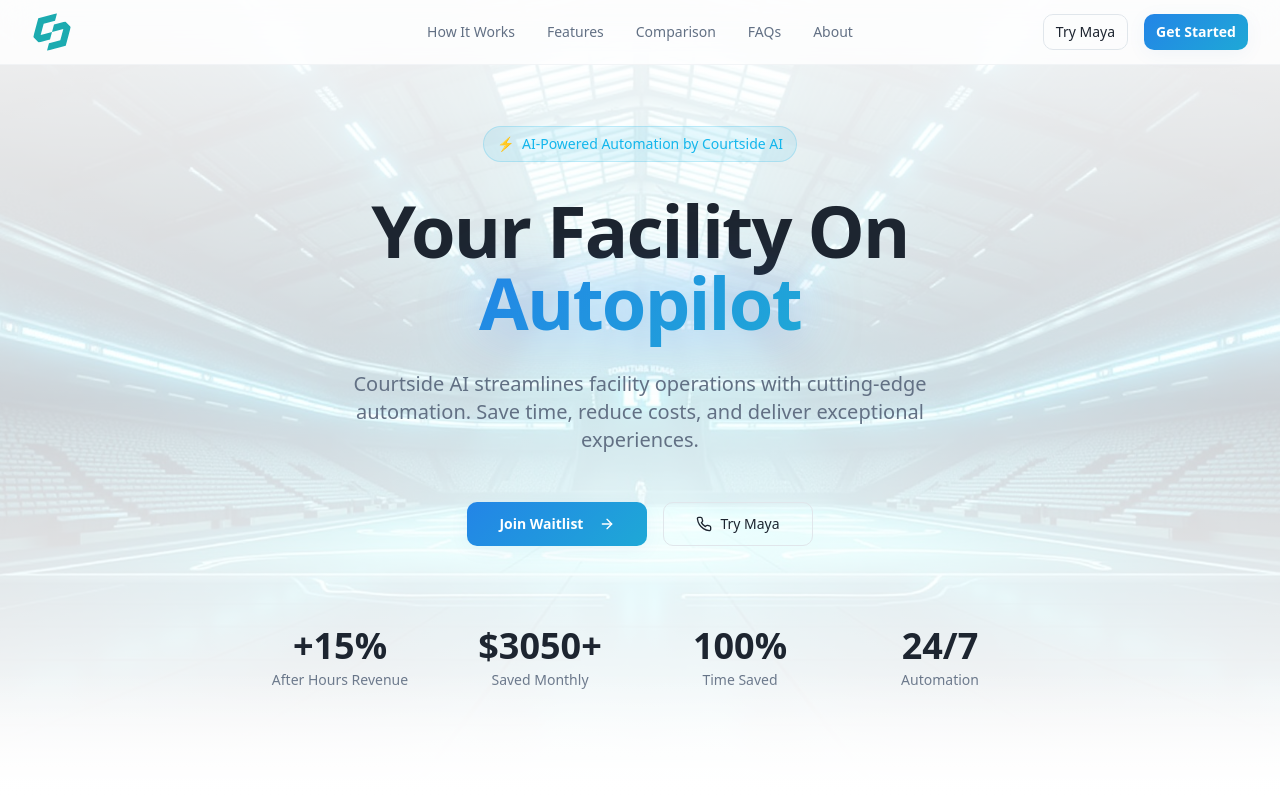
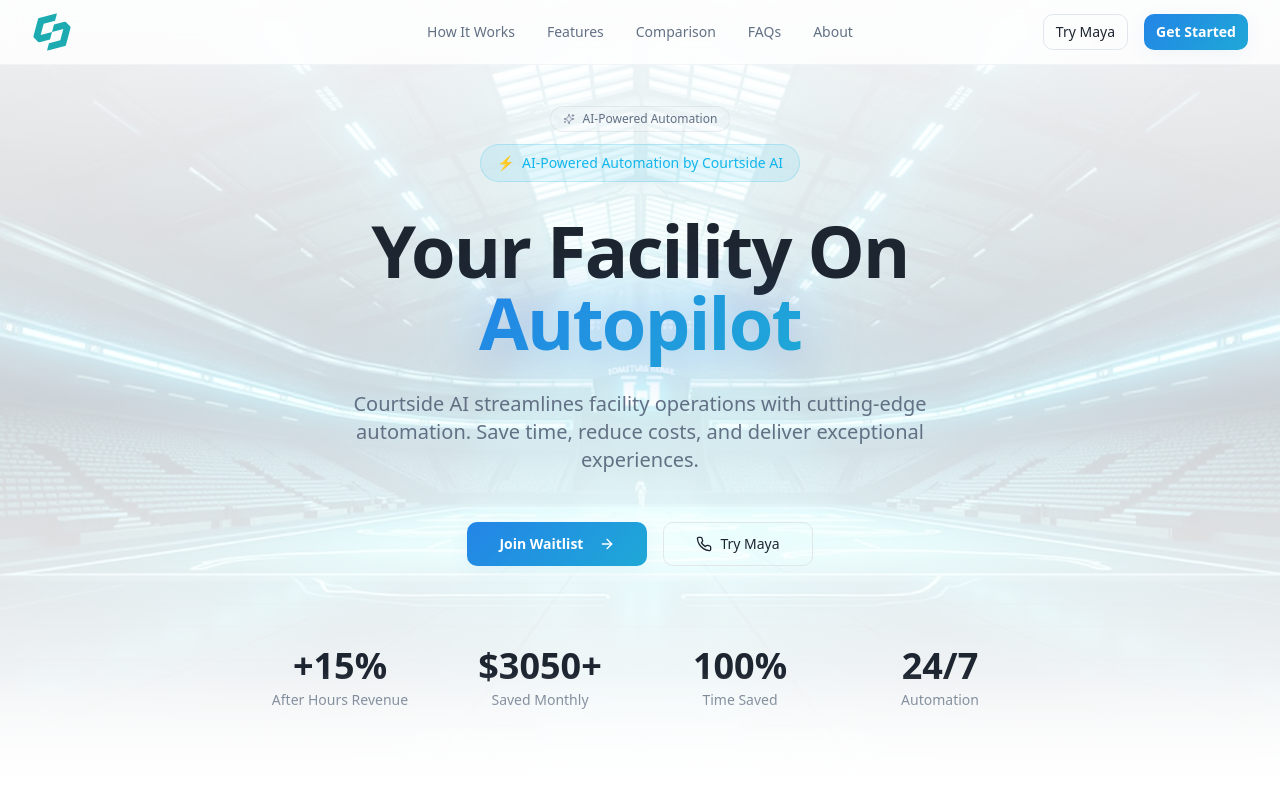
Before and after one commit to courtsideai/courtside-ai-landing, a React (Vite) app: page / in a window 1280 px wide. Shown: the top 800 px of the page. Built offline with nearby package versions, Linux system fonts and the light colour scheme; the HTML template or start-up script is replaced by a standard one.

Commit message:
Reverted to commit 4d048021ba5bd4e3a58e84389914fd05e57bcd6f

```diff
--- a/src/components/Hero.tsx
+++ b/src/components/Hero.tsx
@@ -20,10 +20,13 @@ const Hero = () => {
           {/* Badges */}
           <div className="flex flex-col items-center gap-3 animate-fade-in">
             {/* Brand Pill - Subtle */}
-
+            <div className="inline-flex items-center gap-2 px-3 py-1 rounded-full bg-muted/30 border border-muted-foreground/10 text-muted-foreground">
+              <Sparkles className="h-3 w-3 opacity-70" />
+              <span className="text-xs font-medium">AI-Powered Automation</span>
+            </div>
 
             {/* Main Pill - Primary */}
-            <div className="inline-flex items-center gap-2 rounded-full bg-accent/10 border-accent/20 text-accent border px-[13px] py-[7px]">
+            <div className="inline-flex items-center gap-2 px-4 py-2 rounded-full bg-accent/10 border border-accent/20 text-accent">
               <span className="text-sm">⚡</span>
               <span className="text-sm font-medium">AI-Powered Automation by Courtside AI</span>
             </div>
```
